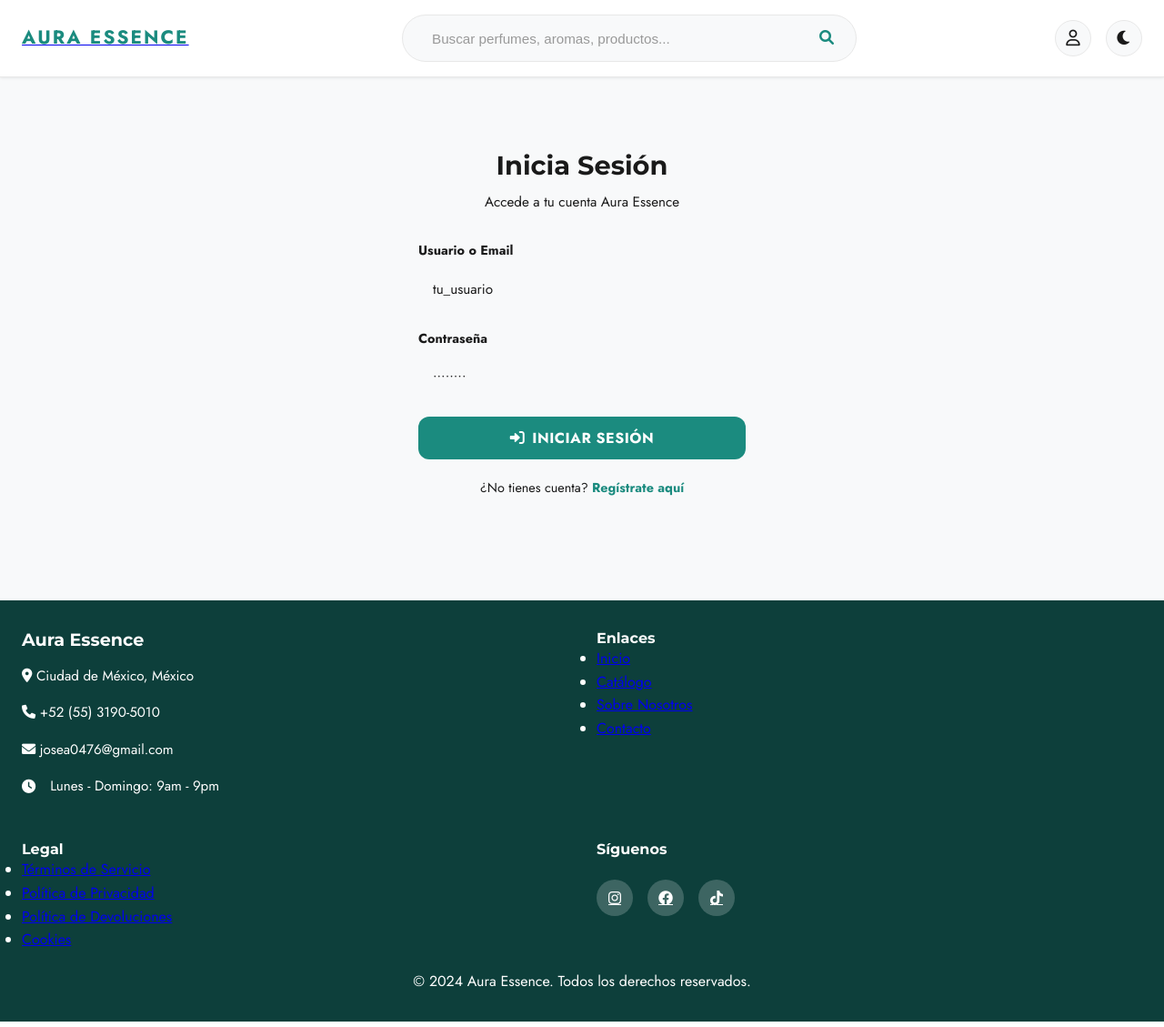
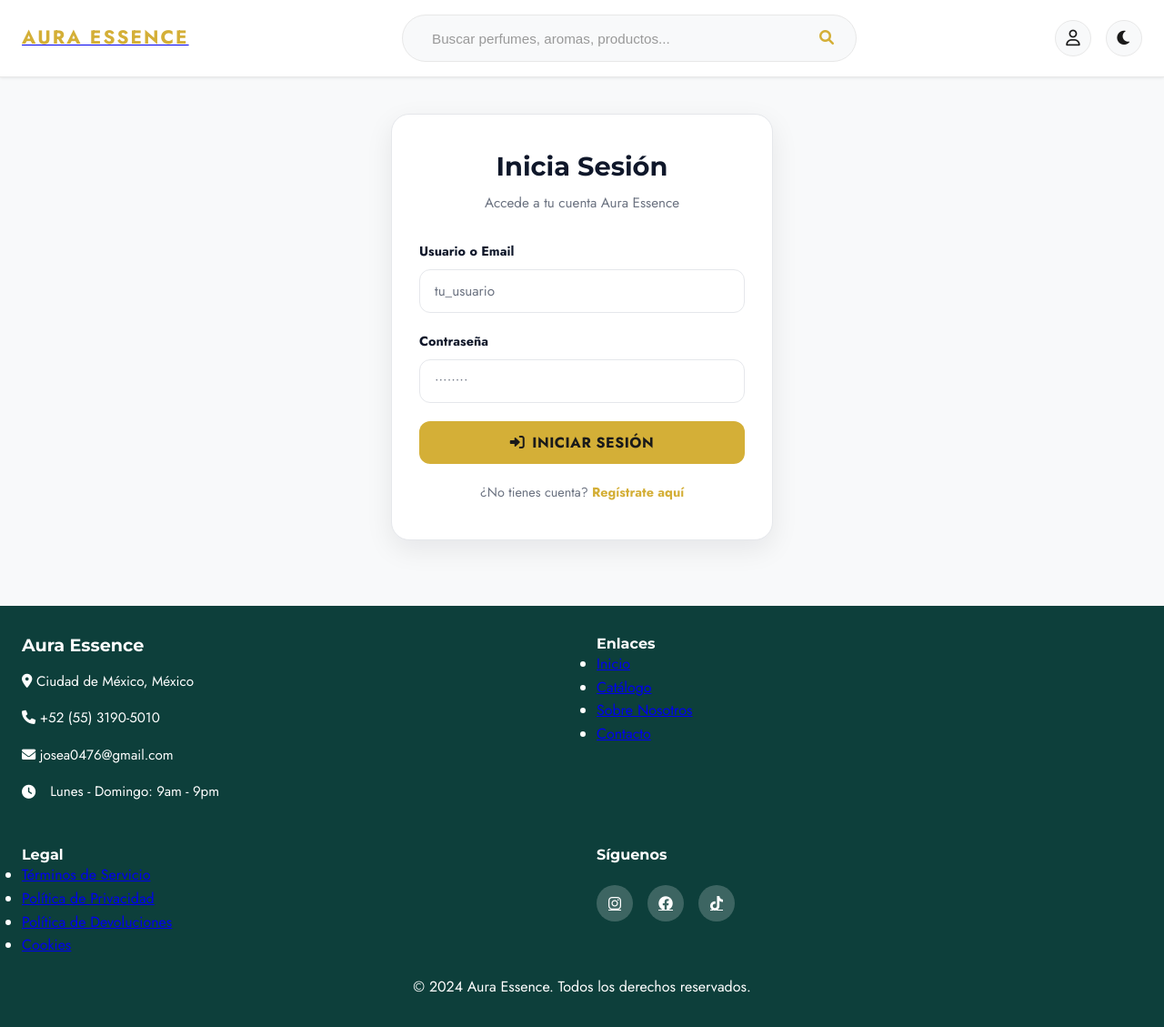
Before and after one commit to adaldean/Perfumes, a Django app: page /login/ in a window 1280 px wide. Shown: the whole page at 91% size. Run offline with Django 5.2, Linux system fonts and the light colour scheme; parts of the project's set-up code (start-up, migrations or seed data) failed here and were passed over; some libraries are stand-ins or nearby versions.

Commit message:
Update configuration and templates

```diff
--- a/templates/auth/login.html
+++ b/templates/auth/login.html
@@ -13,6 +13,36 @@
     <link rel="stylesheet" href="https://cdnjs.cloudflare.com/ajax/libs/font-awesome/6.0.0/css/all.min.css">
     <link rel="stylesheet" href="{% static 'css/estilo.css' %}">
     <style>
+        /* Palette shared with base (Aura Essence) */
+        :root{
+            --brand-gold: #D4AF37;
+            --brand-accent: #C5A028;
+            --brand-dark: #1A1A1A;
+            --brand-light: #F5F5F5;
+            --primary: var(--brand-gold);
+            --accent: var(--brand-accent);
+            --bg-gradient: linear-gradient(135deg, rgba(38,112,106,0.03) 0%, #ffffff 100%);
+            --card-bg: #ffffff;
+            --border: #e5e7eb;
+            --text-main: #0f172a;
+            --text-muted: #6b7280;
+            --shadow: 0 10px 30px rgba(2,6,23,0.08);
+        }
+        /* Apply brand gold to primary elements */
+        .add-to-cart-btn {
+            background: var(--brand-gold) !important;
+            color: var(--brand-dark) !important;
+        }
+        .add-to-cart-btn:hover {
+            background: var(--brand-accent) !important;
+            color: var(--brand-dark) !important;
+        }
+        .auth-footer a {
+            color: var(--brand-gold) !important;
+        }
+        .divider span {
+            color: var(--brand-gold) !important;
+        }
         /* Layout principal */
         body {
             display: flex;
@@ -348,6 +378,23 @@
             document.body.classList.add('dark-mode');
         }
     </script>
+    <script>
+        // Mostrar alerta si viene ?registered=1
+        (function(){
+            try{
+                const params = new URLSearchParams(window.location.search);
+                if (params.get('registered') === '1'){
+                    alert('Cuenta creada correctamente. Por favor inicia sesión.');
+                    // opcional: limpiar el parámetro de la URL sin recargar
+                    if (window.history && window.history.replaceState) {
+                        const url = new URL(window.location);
+                        url.searchParams.delete('registered');
+                        window.history.replaceState({}, document.title, url.toString());
+                    }
+                }
+            }catch(e){}
+        })();
+    </script>
 </body>
 
 </html>
```
Also changed, not shown: README.md, 1 other file.
